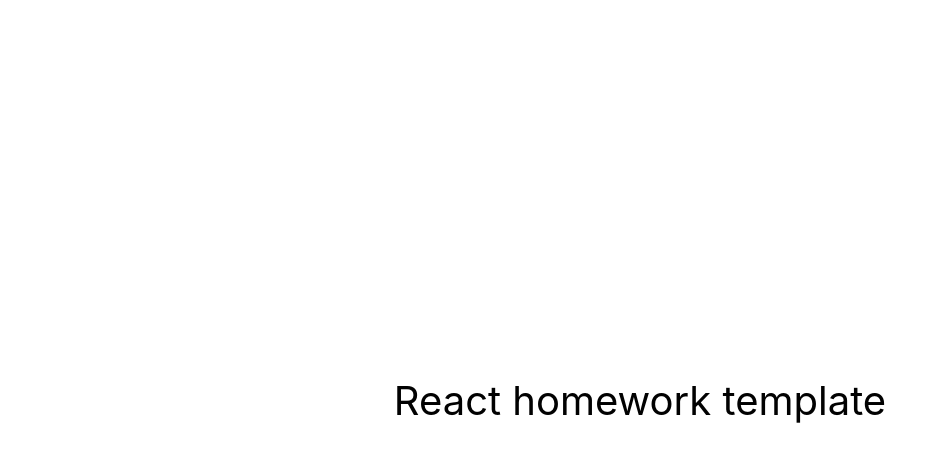
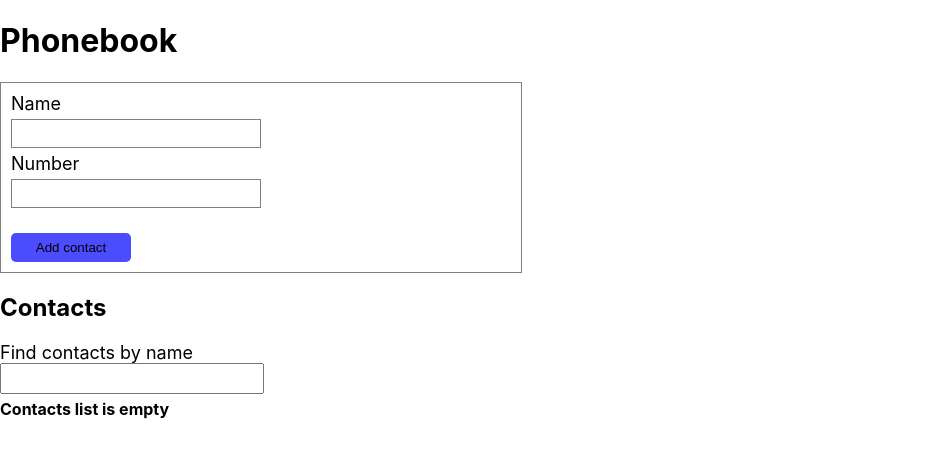
Before and after one commit to jacobpavlik/goit-react-hw-04-phonebook, a React (Create React App) app: page / in a window 1280 px wide. Shown: the top 462 px of the page, without its empty margins (0-947 px from the left). Built offline with nearby package versions, Linux system fonts and the light colour scheme.

Commit message:
Added files from HW03

```diff
--- a/src/components/App.jsx
+++ b/src/components/App.jsx
@@ -1,16 +1,69 @@
-export const App = () => {
-  return (
-    <div
-      style={{
-        height: '100vh',
-        display: 'flex',
-        justifyContent: 'center',
-        alignItems: 'center',
-        fontSize: 40,
-        color: '#010101'
-      }}
-    >
-      React homework template
-    </div>
-  );
-};
+import { Component } from 'react';
+import { ContactList } from './ContactList/ContactList';
+import { ContactForm } from './ContactForm/ContactForm';
+import { Filter } from './Filter/filter';
+
+export class App extends Component {
+  state = {
+    contacts: [],
+    filter: '',
+  };
+
+  handleFilter = e => {
+    const { name, value } = e.target;
+    this.setState(prevState => ({ ...prevState, [name]: value }));
+    console.log('handleFilter', e.target.value);
+  };
+
+  addContact = newContact => {
+    console.log('newContact', newContact);
+    if (
+      newContact.name !== '' &&
+      this.state.contacts.find(contact => contact.name === newContact.name)
+    ) {
+      alert(`${newContact.name} is already in contacts.`);
+      return;
+    }
+    this.setState(prevState => ({
+      contacts: [...prevState.contacts, newContact],
+    }));
+    console.log('Dodajemy nasz kontakt', this.state.contacts);
+  };
+
+  deleteContact = index => {
+    console.log('Usuwanie kontaktu', index);
+    this.setState(prevState => {
+      const updateContacts = [...prevState.contacts];
+      updateContacts.splice(index, 1);
+      return { contacts: updateContacts };
+    });
+  };
+  componentDidMount() {
+    if ('contacts' in localStorage) {
+      const localStorageContacts = localStorage.getItem('contacts');
+      console.log(localStorageContacts);
+      this.setState({
+        contacts: JSON.parse(localStorageContacts),
+      });
+    }
+  }
+  componentDidUpdate() {
+    console.log('componentDidUpdate', this.state.contacts);
+    localStorage.setItem('contacts', JSON.stringify(this.state.contacts));
+  }
+  render() {
+    return (
+      <div>
+        <h1>Phonebook</h1>
+        <ContactForm addContact={this.addContact} />
+        <h2>Contacts </h2>
+        <Filter handleFilter={this.handleFilter} filter={this.state.filter} />
+        <ContactList
+          contacts={this.state.contacts}
+          deleteContact={this.deleteContact}
+          filter={this.state.filter}
+        />
+      </div>
+    );
+  }
+}
--- /dev/null
+++ b/src/components/ContactForm/ContactForm.jsx
@@ -0,0 +1,85 @@
+import React, { Component } from 'react';
+import PropTypes from 'prop-types';
+import { nanoid } from 'nanoid';
+import css from './ContactForm.module.css';
+export class ContactForm extends Component {
+  state = {
+    name: '',
+    number: '',
+  };
+  idNanoid = nanoid();
+
+  handleChange = e => {
+    const { id, name, value } = e.target;
+    this.setState(prevState => ({
+      ...prevState,
+      [name]: value,
+      // id, // wersja 1 - działa, ale githubPages pokazuje pustą stronę
+    }));
+    //  console.log('handleChange', e.target.value);
+    console.log('id', id);
+    //  console.log('idNanoid', this.idNanoid);
+  };
+
+  // wersja 1 - działa, ale githubPages pokazuje pustą stronę
+  // handleSubmit = e => {
+  //   e.preventDefault();
+  //   this.idNanoid = nanoid();
+  //   this.props.addContact(this.state);
+  //   console.log(`Dane zostały wysłane ${JSON.stringify(this.state)}`);
+  //   this.setState({ name: '', number: '' });
+  // };
+
+  // wersja 2 - działa
+  handleSubmit = e => {
+    e.preventDefault();
+    this.idNanoid = nanoid();
+    this.props.addContact({ ...this.state, id: this.idNanoid });
+    console.log(`Dane zostały wysłane ${JSON.stringify(this.state)}`);
+    this.setState({ name: '', number: '' });
+  };
+
+  render() {
+    return (
+      <div className={css.formContainer}>
+        <form className={css.formContact} onSubmit={this.handleSubmit}>
+          <label className={css.formLabel} htmlFor={this.idNanoid}>
+            Name
+          </label>
+          <input
+            className={css.formInput}
+            onChange={this.handleChange}
+            id={this.idNanoid}
+            value={this.state.name}
+            type="text"
+            name="name"
+            pattern="^[a-zA-Zа]+(([' \-][a-zA-Zа])?[a-zA-Zа]*)*$"
+            title="Name may contain only letters, apostrophe, dash and spaces. For example Adrian, Jacob Mercer, Charles de Batz de Castelmore d'Artagnan"
+            required
+          />
+          <label className={css.formLabel} htmlFor={this.idNanoid}>
+            Number
+          </label>
+          <input
+            className={css.formInput}
+            onChange={this.handleChange}
+            id={this.idNanoid}
+            value={this.state.number}
+            type="tel"
+            name="number"
+            pattern="\+?\d{1,4}?[\-.\s]?\(?\d{1,3}?\)?[\-.\s]?\d{1,4}[\-.\s]?\d{1,4}[\-.\s]?\d{1,9}"
+            title="Phone number must be digits and can contain spaces, dashes, parentheses and can start with +"
+            required
+          />
+          <button className={css.formButton} type="submit">
+            Add contact
+          </button>
+        </form>
+      </div>
+    );
+  }
+}
+ContactForm.propTypes = {
+  name: PropTypes.string,
+  number: PropTypes.number,
+};
--- /dev/null
+++ b/src/components/ContactForm/ContactForm.module.css
@@ -0,0 +1,35 @@
+.formContainer {
+  /* margin: 10px; */
+  padding: 10px;
+  border: 1px solid gray;
+  max-width: 500px;
+}
+.formContact {
+  display: flex;
+  flex-direction: column;
+  width: 250px;
+}
+.formLabel {
+  font-size: 18px;
+  margin-bottom: 5px;
+}
+.formInput {
+  margin-bottom: 5px;
+  border: 1px solid gray;
+  font-size: 15px;
+  padding: 5px;
+}
+.formButton {
+  border-color: transparent;
+  padding: 5px 12px;
+  border-radius: 5px;
+  max-width: 120px;
+  background-color: rgba(0, 0, 255, 0.7);
+  margin-top: 20px;
+  cursor: pointer;
+
+  &:hover {
+    background-color: blue;
+    color: blanchedalmond;
+  }
+}
--- /dev/null
+++ b/src/components/ContactList/ContactList.jsx
@@ -0,0 +1,49 @@
+import { Component } from 'react';
+import PropTypes from 'prop-types';
+import { ContactListItem } from 'components/ContactListItem/ContactListItem';
+import css from './ContactList.module.css';
+export class ContactList extends Component {
+  render() {
+    const { contacts, deleteContact, filter } = this.props;
+    console.log('contacts.length', contacts.length);
+    if (contacts.length === 0) {
+      return <p className={css.info}>Contacts list is empty</p>;
+    } else {
+      if (filter === '') {
+        return (
+          <div>
+            <ul>
+              {contacts.map((contact, index) => (
+                <ContactListItem
+                  key={index}
+                  contact={contact}
+                  deleteContact={deleteContact}
+                />
+              ))}
+            </ul>
+          </div>
+        );
+      } else {
+        const filteredContacts = contacts.filter(contact =>
+          contact.name.toLowerCase().includes(filter.toLowerCase())
+        );
+        return (
+          <ul>
+            {filteredContacts.map((contact, index) => (
+              <ContactListItem
+                key={index}
+                contact={contact}
+                deleteContact={deleteContact}
+              />
+            ))}
+          </ul>
+        );
+      }
+    }
+  }
+}
+ContactList.propTypes = {
+  contacts: PropTypes.array,
+  deleteContact: PropTypes.func,
+  filter: PropTypes.string,
+};
--- /dev/null
+++ b/src/components/ContactList/ContactList.module.css
@@ -0,0 +1,6 @@
+.info {
+  font-weight: 700;
+  font-size: 16px;
+  padding: 0;
+  margin: 0;
+}
--- /dev/null
+++ b/src/components/ContactListItem/ContactListItem.jsx
@@ -0,0 +1,20 @@
+import PropTypes from 'prop-types';
+import css from './ContactListItem.module.css';
+
+export const ContactListItem = ({ contact, deleteContact, index }) => (
+  <li>
+    <div className={css.listItemContainer}>
+      <p className={css.contactName}>{contact.name}:</p>
+
+      <p className={css.contactName}> {contact.number}</p>
+
+      <button className={css.deleteButton} onClick={() => deleteContact(index)}>
+        Delete
+      </button>
+    </div>
+  </li>
+);
+ContactListItem.propTypes = {
+  contacts: PropTypes.array,
+  deleteContact: PropTypes.func,
+};
--- /dev/null
+++ b/src/components/ContactListItem/ContactListItem.module.css
@@ -0,0 +1,19 @@
+.listItemContainer {
+  display: flex;
+  /* flex-direction: column; */
+}
+.contactName {
+  font-size: 18px;
+  margin-right: 10px;
+}
+.deleteButton {
+  max-height: 25px;
+  cursor: pointer;
+  align-self: center;
+  border-radius: 5px;
+
+  &:hover {
+    color: red;
+    border-color: red;
+  }
+}
--- /dev/null
+++ b/src/components/Filter/Filter.module.css
@@ -0,0 +1,15 @@
+.filterContainer {
+  /* display: flex; */
+}
+.filterLabel {
+  display: flex;
+  flex-direction: column;
+  font-size: 18px;
+  margin-bottom: 5px;
+}
+.filterInput {
+  flex-direction: column;
+  max-width: 250px;
+  font-size: 15px;
+  padding: 5px;
+}
--- /dev/null
+++ b/src/components/Filter/filter.jsx
@@ -0,0 +1,28 @@
+import { Component } from 'react';
+import PropTypes from 'prop-types';
+import css from './Filter.module.css';
+export class Filter extends Component {
+  state = {
+    filter: '',
+  };
+  render() {
+    return (
+      <div className={css.filterContainer}>
+        <label className={css.filterLabel}>
+          Find contacts by name
+          <input
+            className={css.filterInput}
+            onChange={this.props.handleFilter}
+            type="text"
+            name="filter"
+            title="Filter contacts"
+            value={this.props.filter}
+          />
+        </label>
+      </div>
+    );
+  }
+}
+Filter.propTypes = {
+  filter: PropTypes.string,
+};
```
